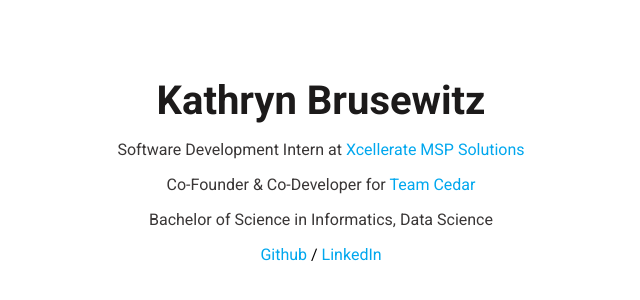
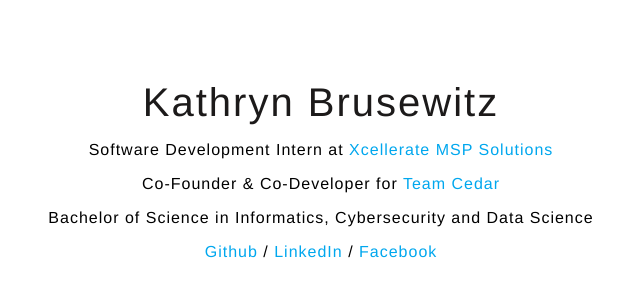
Before and after one commit to KathrynBrusewitz/bruk, a plain HTML site: page index.html in a window 1280 px wide. Shown: the part 222-522 px from the top of the page, without its empty margins (319-959 px from the left). Drawn offline with Linux system fonts and the light colour scheme.

Commit message:
update styles

```diff
--- a/custom.css
+++ b/custom.css
@@ -1,7 +1,7 @@
 @import url('https://fonts.googleapis.com/css?family=Roboto:400,700');
 
 body {
-    font-family: 'Roboto', sans-serif;
+    font-family: 'Helvetica Neue', 'Roboto', sans-serif;
     padding: 0;
     margin: 0;
     text-align: center;
@@ -13,16 +13,9 @@
     position: absolute;
 }
 
-.name {
-    color: #1c1a1a;
-    font-weight: 700;
-    font-size: 40px;
-    margin: 0;
-}
-
-.title {
-    color: #393636;
-    font-weight: 400;
+p {
+    font-weight: 300;
+    letter-spacing: 1px;
 }
 
 a {
@@ -33,3 +26,14 @@
 a:hover {
     color: #5cc8ff;
 }
+
+.main {
+  padding: 18px;
+}
+
+.name {
+    color: #1c1a1a;
+    font-size: 40px;
+    margin: 0;
+    letter-spacing: 2px;
+}
--- a/index.html
+++ b/index.html
@@ -9,8 +9,8 @@
   <meta name="viewport" content="width=device-width, initial-scale=1">
   <link rel="shortcut icon" href="favicon.ico" type="image/x-icon">
 
-  <!--<link rel="stylesheet" href="https://maxcdn.bootstrapcdn.com/font-awesome/4.7.0/css/font-awesome.min.css">-->
-  <!--<link rel="stylesheet" href="social.css">-->
+  <link rel="stylesheet" href="https://maxcdn.bootstrapcdn.com/font-awesome/4.7.0/css/font-awesome.min.css">
+  <link rel="stylesheet" href="social.css">
   <link rel="stylesheet" href="custom.css">
 </head>
 <body>
@@ -20,32 +20,34 @@
 
     <p class="title">Software Development Intern at <a href="http://www.xcellerate.com/">Xcellerate MSP Solutions</a></p>
     <p class="title">Co-Founder &amp; Co-Developer for <a href="http://teamcedar.com/">Team Cedar</a></p>
-    <p class="title">Bachelor of Science in Informatics, Data Science</p>
+    <p class="title">Bachelor of Science in Informatics, Cybersecurity and Data Science</p>
 
     <p class="links">
-      <a href="https://github.com/KathrynBrusewitz">Github</a> / <a href="https://linkedin.com/in/kathrynbrusewitz">LinkedIn</a>
+      <a href="https://github.com/KathrynBrusewitz">Github</a> /
+      <a href="https://linkedin.com/in/kathrynbrusewitz">LinkedIn</a> /
+      <a href="https://www.facebook.com/kathryn.brusewitz">Facebook</a>
     </p>
-    <!--<div id="icons">-->
-      <!--<div class='flip-container'>-->
-        <!--<div id='fill'>-->
-          <!--<i class='fa fa-github-alt'></i>-->
-          <!--<i class='fa fa-github-alt'></i>-->
-        <!--</div>-->
-      <!--</div>-->
-      <!--<div class='flip-container'>-->
-        <!--<div id='fill'>-->
-          <!--<i class='fa fa-linkedin'></i>-->
-          <!--<i class='fa fa-linkedin'></i>-->
-        <!--</div>-->
-      <!--</div>-->
-      <!--<div class='flip-container'>-->
-        <!--<div id='fill'>-->
-          <!--<i class='fa fa-envelope-o'></i>-->
-          <!--<i class='fa fa-envelope-o'></i>-->
-        <!--</div>-->
-      <!--</div>-->
-    <!--</div>-->
-  </div>
+    <!-- <div id="icons">
+      <div class='flip-container'>
+        <div id='fill'>
+          <i class='fa fa-github-alt'></i>
+          <i class='fa fa-github-alt'></i>
+        </div>
+      </div>
+      <div class='flip-container'>
+        <div id='fill'>
+          <i class='fa fa-linkedin'></i>
+          <i class='fa fa-linkedin'></i>
+        </div>
+      </div>
+      <div class='flip-container'>
+        <div id='fill'>
+          <i class='fa fa-facebook-o'></i>
+          <i class='fa fa-facebook-o'></i>
+        </div>
+      </div>
+    </div>
+  </div> -->
 
   <!-- <script id="__bs_script__">//<![CDATA[
   document.write("<script async src='http://HOST:3000/browser-sync/browser-sync-client.js?v=2.18.6'><\/script>".replace("HOST", location.hostname));
```
